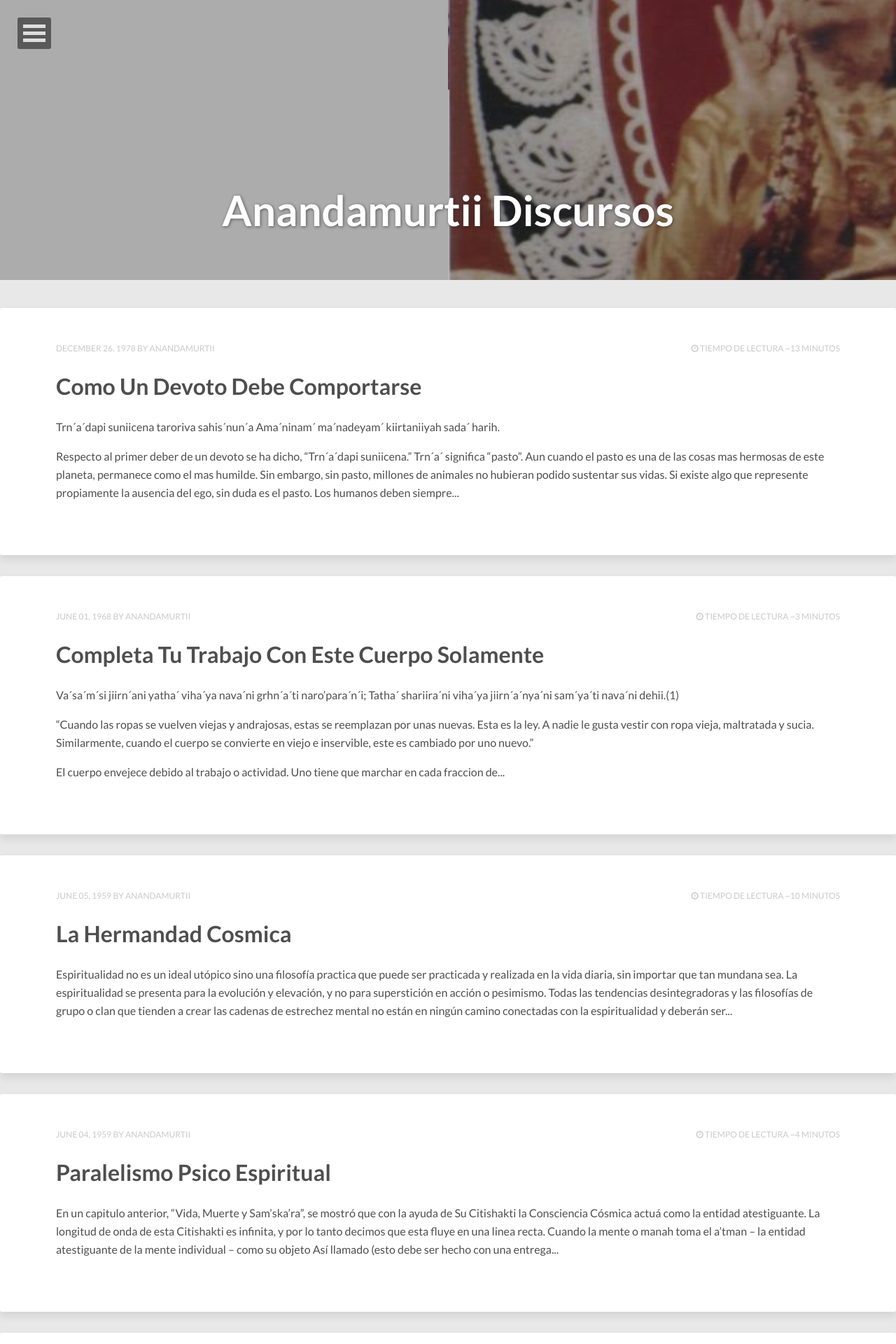
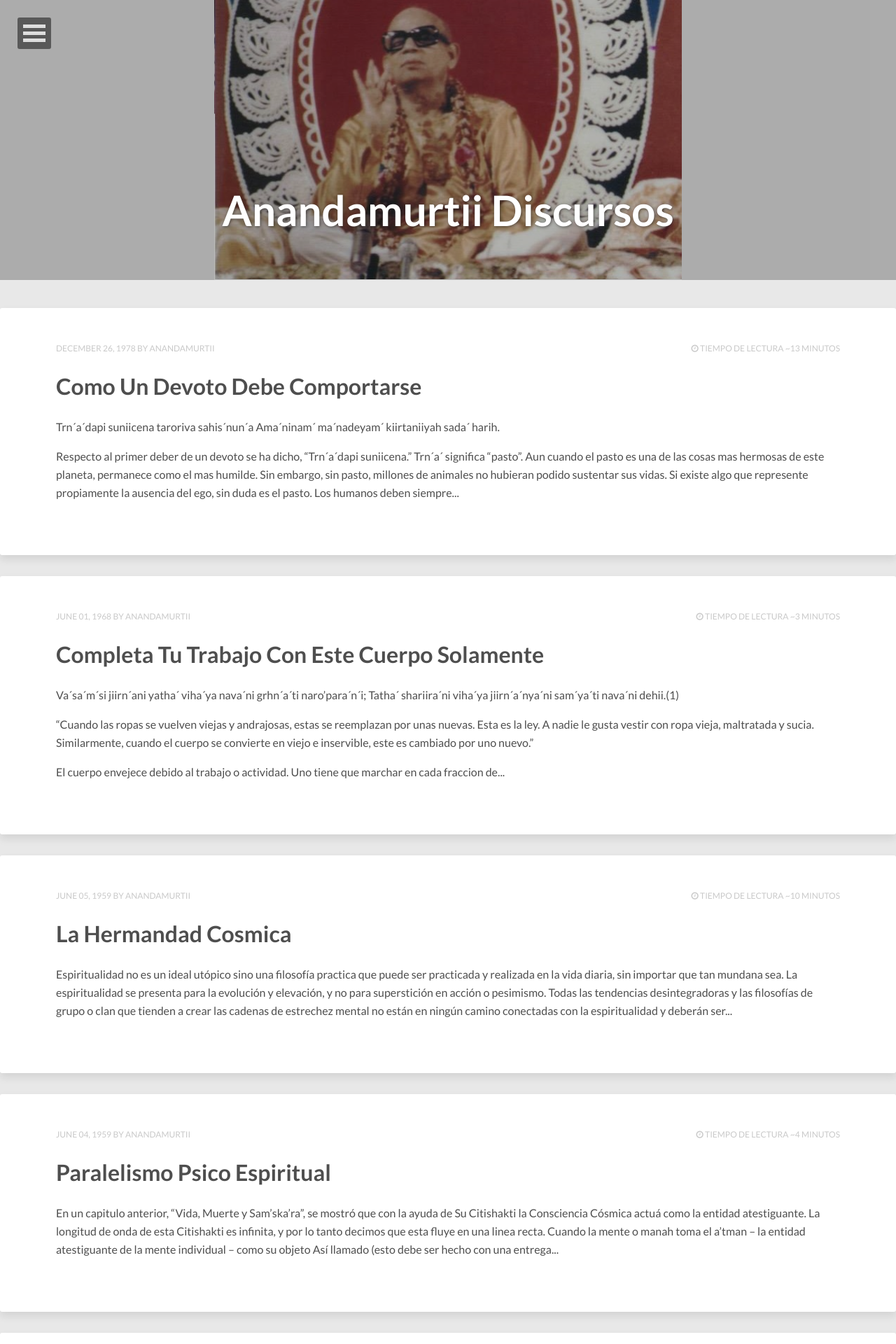
Before and after one commit to anandamurtiidiscursos/anandamurtiidiscursos.github.io, a Jekyll site: the page built from index.html, in a window 1280 px wide. Shown: the top 1920 px of the page at 70% size. Built offline with Jekyll 4.4.1, drawn with Linux system fonts in a browser that asks for light colours; nearby versions of some CDN libraries; the list of posts is cut into pages by our own code.

Commit message:
Updated _page.scss

```diff
--- a/_sass/_page.scss
+++ b/_sass/_page.scss
@@ -103,10 +103,10 @@ body {
 }
 .entry-image {
 	position: relative;
-	top: 0%;
-	left: 0%;
-	width: 200%;
-	height: 200%;
+	top: auto;
+	left: auto;
+	width: auto;
+	height: auto;
 	min-height: 400px;
 	overflow: hidden;
 	&:after {
```
